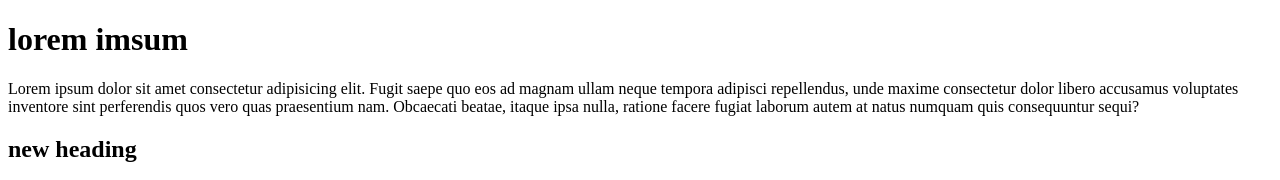
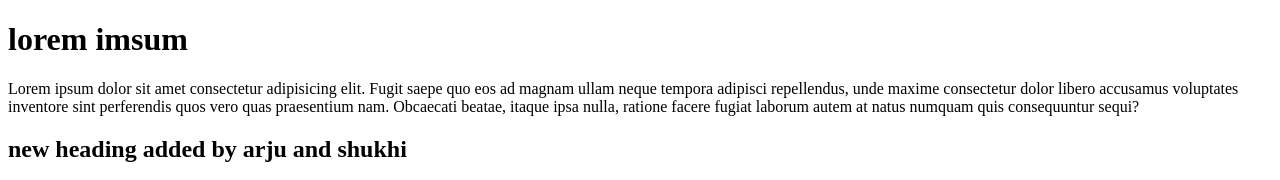
Before and after one commit to atiq1985/index-html, a plain HTML site: page index.html in a window 1280 px wide. Shown: the top 180 px of the page. Drawn offline with Linux system fonts and the light colour scheme; grey boxes are pictures that could not be loaded.

Commit message:
arju kharap

```diff
--- a/index.html
+++ b/index.html
@@ -9,7 +9,9 @@
 <body>
     <h1>lorem imsum</h1>
     <p>Lorem ipsum dolor sit amet consectetur adipisicing elit. Fugit saepe quo eos ad magnam ullam neque tempora adipisci repellendus, unde maxime consectetur dolor libero accusamus voluptates inventore sint perferendis quos vero quas praesentium nam. Obcaecati beatae, itaque ipsa nulla, ratione facere fugiat laborum autem at natus numquam quis consequuntur sequi?</p>
-    <h2>new heading</h2>
+    <h2>new heading added by arju and shukhi
+
+    </h2>
     <img src="IMG_20210903_172729.jpg" alt="">
 </body>
 </html>
```
